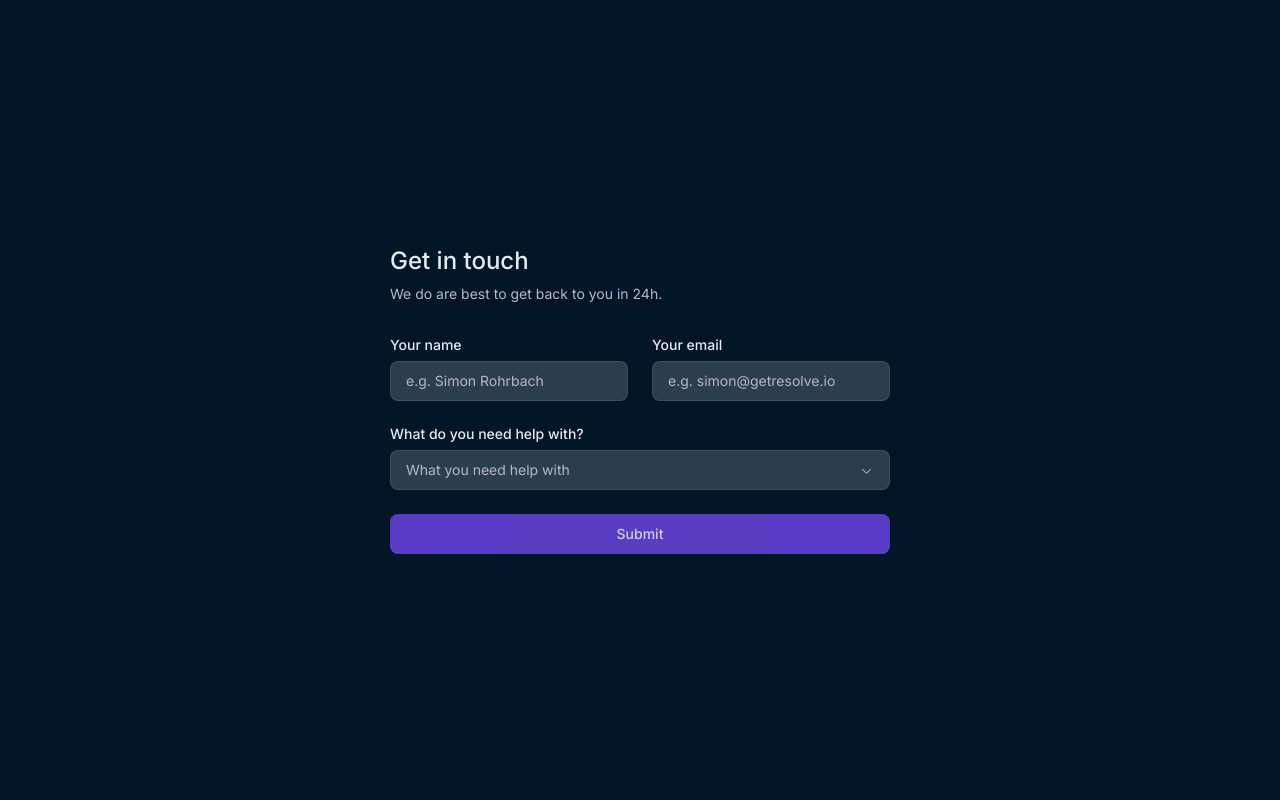
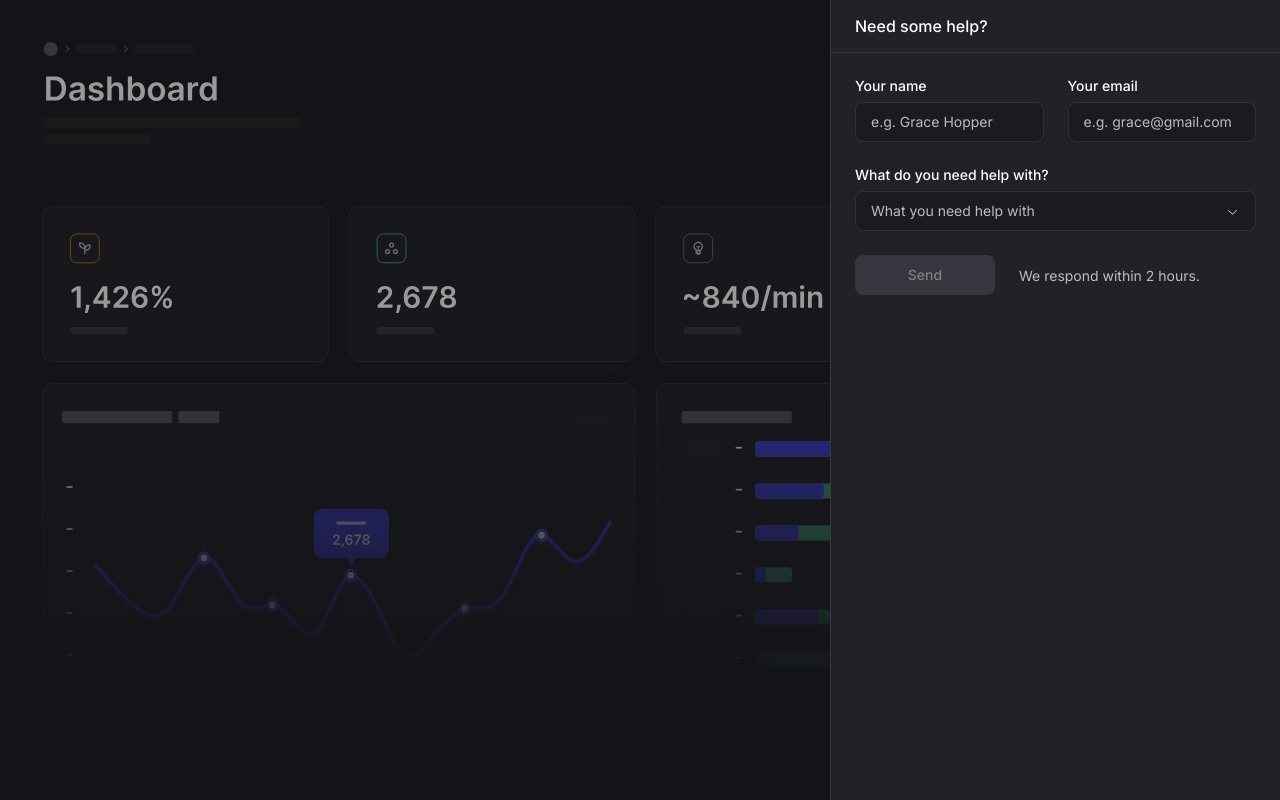
Before and after one commit to team-plain/example-nextjs-floating-form, a Next.js app: page / in a window 1280 px wide. Built offline with nearby package versions, Linux system fonts and the light colour scheme.

Commit message:
Various UI changes and improvements

```diff
--- a/pages/index.tsx
+++ b/pages/index.tsx
@@ -2,6 +2,7 @@ import type { NextPage } from 'next';
 import Head from 'next/head';
 import { ContactForm } from '../src/components/contactForm';
 import styles from '../styles/pages/index.module.css';
+import { Layout } from '../src/components/layout';
 
 const Home: NextPage = () => {
   return (
@@ -12,7 +13,9 @@ const Home: NextPage = () => {
         <link rel="icon" href="/favicon.ico" />
       </Head>
 
-      <ContactForm />
+      <Layout>
+        <ContactForm />
+      </Layout>
     </>
   );
 };
--- a/src/components/button.module.css
+++ b/src/components/button.module.css
@@ -1,16 +1,16 @@
 .button {
     padding: 8px 16px;
     font-weight: 500;
-    --tw-bg-opacity: 1;
-    background-color: rgb(112 71 235 / var(--tw-bg-opacity));
-    --tw-text-opacity: 1;
-    color: rgb(255 255 255 / var(--tw-text-opacity));
+    background: #4747eb;
+    color: var(--textColor);
     border-radius: 8px;
     outline: none;
     border: none;
     display: block;
-    width: 100%;
+    max-width: 180px;
     line-height: 24px;
+    transition: background 150ms linear;
+    position: relative;
 }
 
 .button:not(:disabled) {
@@ -18,10 +18,38 @@
 }
 
 .button:hover:not(:disabled) {
-    --tw-bg-opacity: 1;
-    background-color: rgb(126 89 237 / var(--tw-bg-opacity));
+    background: #5050f0;
 }
 
 .button:disabled {
-    opacity: 0.8;
+    background: #cdccda1f;
+    color: #7f7e80;
 }
+
+
+.spinner {
+    --size: 18px;
+    position: absolute;
+    left: 50%;
+    top: 50%;
+    width: var(--size);
+    height: var(--size);
+    border: 2px solid #FFF;
+    border-bottom-color: transparent;
+    border-radius: 50%;
+    display: inline-block;
+    box-sizing: border-box;
+    animation: rotation 1s linear infinite;
+}
+
+@keyframes rotation {
+    0% {
+        transform: translate3d(-50%, -50%, 0) rotate(0deg);
+    }
+    70% {
+        transform: translate3d(-50%, -50%, 0) rotate(200deg);
+    }
+    100% {
+        transform: translate3d(-50%, -50%, 0) rotate(360deg);
+    }
+}
--- a/src/components/button.tsx
+++ b/src/components/button.tsx
@@ -2,14 +2,15 @@ import styles from './button.module.css';
 
 interface ButtonProps {
   label: string;
-  isLoading: boolean;
-  isDisabled: boolean;
+  isLoading?: boolean;
+  isDisabled?: boolean;
 }
 
 export function Button(props: ButtonProps) {
   return (
     <button type="submit" className={styles.button} disabled={props.isDisabled}>
-      {props.label}
+      {props.isLoading && <span className={styles.spinner} />}
+      <span style={{ opacity: props.isLoading ? 0 : 1 }}>{props.label}</span>
     </button>
   );
 }
--- a/src/components/checkbox.module.css
+++ b/src/components/checkbox.module.css
@@ -1,6 +1,7 @@
 .label {
   display: flex;
   align-items: center;
+  cursor: pointer;
 }
 
 .checkbox {
@@ -15,8 +16,8 @@
   border-radius: 6px;
   outline: none;
   border: none;
+  margin-right: 8px;
   cursor: pointer;
-  margin-right: 8px;
 }
 
 .checkbox:hover {
--- a/src/components/contactForm.module.css
+++ b/src/components/contactForm.module.css
@@ -1,23 +1,3 @@
-.header {
-    margin-bottom: 32px;
-}
-
-.title {
-    font-weight: 500;
-    margin-bottom: 8px;
-    font-size: 24px;
-}
-
-.description {
-    line-height: 1.5;
-    color: var(--textColorMuted);
-}
-
-.paragraph {
-    color: rgb(108 108 132);
-    line-height: 24px;
-}
-
 .basicDetails {
     display: grid;
     grid-template-columns: 1fr 1fr;
@@ -28,5 +8,16 @@
     display: flex;
     flex-direction: column;
     gap: 24px;
-    width: 500px;
 }
+
+.buttonRow {
+    display: grid;
+    grid-template-columns: 140px 1fr;
+    gap: 24px;
+}
+
+.eta {
+    display: flex;
+    align-items: center;
+    color: var(--textColorMuted);
+}
--- a/src/components/contactForm.tsx
+++ b/src/components/contactForm.tsx
@@ -6,8 +6,6 @@ import styles from './contactForm.module.css';
 import { Textarea } from './textarea';
 import { Checkbox } from './checkbox';
 import { Button } from './button';
-
-import _ from 'lodash';
 
 import { toast } from 'react-hot-toast';
 import { RequestBody } from '../../pages/api/contact-form';
@@ -161,23 +159,13 @@ export function ContactForm() {
   }
 
   return (
-    <div>
-      <div className={styles.header}>
-        <h2 className={styles.title}>Get in touch</h2>
-        <p className={styles.description}>We do are best to get back to you in 24h.</p>
-      </div>
-
     <form className={styles.form} onSubmit={onSubmit}>
       <div className={styles.basicDetails}>
         <FormField label="Your name">
-            <TextInput value={name} onChange={setFullName} placeholder="e.g. Simon Rohrbach" />
+          <TextInput value={name} onChange={setFullName} placeholder="e.g. Grace Hopper" />
         </FormField>
         <FormField label="Your email">
-            <TextInput
-              value={email}
-              onChange={setEmailAddress}
-              placeholder="e.g. simon@getresolve.io"
-            />
+          <TextInput value={email} onChange={setEmailAddress} placeholder="e.g. grace@gmail.com" />
         </FormField>
       </div>
       <FormField label="What do you need help with?">
@@ -195,11 +183,7 @@ export function ContactForm() {
             label="What did you find?"
             helpText="The more descriptive the better. We _love_ fixing bugs but we need to be able to reproduce them first."
           >
-              <Textarea
-                value={bugDescription}
-                onChange={setBugDescription}
-                placeholder="When I..."
-              />
+            <Textarea value={bugDescription} onChange={setBugDescription} placeholder="When I..." />
           </FormField>
           <FormField label="Is this really bad?">
             <Checkbox
@@ -245,11 +229,7 @@ export function ContactForm() {
       {formType === 'question' && (
         <>
           <FormField label="What's on your mind?">
-              <Textarea
-                value={question}
-                onChange={setQuestion}
-                placeholder="Enter your question…"
-              />
+            <Textarea value={question} onChange={setQuestion} placeholder="Enter your question…" />
           </FormField>
         </>
       )}
@@ -277,8 +257,10 @@ export function ContactForm() {
         </>
       )}
 
-        <Button label="Submit" isLoading={false} isDisabled={isProcessing || !formType} />
+      <div className={styles.buttonRow}>
+        <Button label="Send" isLoading={isProcessing} isDisabled={isProcessing || !formType} />
+        <div className={styles.eta}>We respond within 2 hours.</div>
+      </div>
     </form>
-    </div>
   );
 }
--- /dev/null
+++ b/src/components/layout.module.css
@@ -0,0 +1,62 @@
+
+
+
+.layout {
+    --sidebarWidth: 450px;
+    --contentPadding: 42px;
+    --contentWidth: 900px;
+    --borderColor: #cdccda1f;
+
+    display: grid;
+    grid-template-columns: 1fr var(--sidebarWidth);
+    width: 100%;
+    height: 100%;
+    overflow: hidden;
+}
+
+.header {
+    border-bottom: 1px solid var(--borderColor);
+}
+
+.title {
+    font-weight: 500;
+    font-size: 16px;
+    padding: 16px 24px;
+}
+
+.main {
+    background-color: var(--background); /* Must match SVG */
+    background-image: url('/images/background.svg');
+    background-size: 900px;
+    background-repeat: no-repeat;
+    background-position: center var(--contentPadding);
+    position: relative;
+}
+
+.main::after {
+    content: "";
+    display: block;
+    position: absolute;
+    top: 0;
+    left: 0;
+    width: 100%;
+    height: 100%;
+    background: rgba(0, 0, 0, 0.4);
+}
+
+/* This must match the above defined CSS variables. */
+/* We can't use our CSS variables here since they are not available in media queries */
+@media screen and (max-width: calc(450px + 42px * 2 + 900px)) {
+    .main {
+        background-position: var(--contentPadding) var(--contentPadding);
+    }
+}
+
+.aside {
+    border-left: 1px solid var(--borderColor);
+    overflow-y: auto;
+}
+
+.asideContent {
+    padding: 24px;
+}
--- /dev/null
+++ b/src/components/layout.tsx
@@ -0,0 +1,19 @@
+import styles from './layout.module.css';
+
+interface Props {
+  children: React.ReactNode;
+}
+
+export function Layout(props: Props) {
+  return (
+    <div className={styles.layout}>
+      <main className={styles.main}></main>
+      <aside className={styles.aside}>
+        <div className={styles.header}>
+          <h2 className={styles.title}>Need some help?</h2>
+        </div>
+        <div className={styles.asideContent}>{props.children}</div>
+      </aside>
+    </div>
+  );
+}
--- a/src/components/texarea.module.css
+++ b/src/components/texarea.module.css
@@ -11,6 +11,7 @@
     font-size: 14px;
     line-height: 24px;
     resize: vertical;
+    min-height: 100px;
 }
 
 .textarea::placeholder {
--- a/styles/globals.css
+++ b/styles/globals.css
@@ -1,10 +1,4 @@
-@font-face {
-  font-family: 'Circularpro book';
-  src: url('https://assets.website-files.com/6347244ba8d63489ba51c08e/6347244ba8d634111651c0ca_CircularPro-Book.otf') format('opentype');
-  font-weight: 400;
-  font-style: normal;
-  font-display: swap;
-}
+@import url('https://fonts.googleapis.com/css2?family=Inter:wght@400;500&display=swap');
 
 *, *::before, *::after {
   box-sizing: border-box;
@@ -23,6 +17,8 @@ body {
   background: var(--background);
   color: var(--textColor);
   font-size: 14px;
+  font-weight: 400;
+  font-family: 'Inter', sans-serif;
 }
 
 img, picture, video, canvas, svg {
@@ -42,18 +38,15 @@ p, h1, h2, h3, h4, h5, h6 {
   display: flex;
   flex-direction: column;
   height: 100%;
-  align-items: center;
-  justify-content: center;
 }
 
 :root {
-  --background: #031627;
-  --textColor: #e6ebef;
-  --textColorMuted: #b7b6c9;
-
-  --inputBackground: #2c3d4c;
-  --inputBackgroundSelected: #7047eb;
+  --background: #222128;
+  --textColor: #FFFFFF;
+  --textColorMuted: #BDBCBE;
+  --inputBackground: #1b1a1f;
+  --inputBackgroundSelected: #4747eb;
   --inputBoxShadow: 0 0 0 1px #cdccda1f inset;
   --inputBoxShadowHover: 0 0 0 1px #aaaac73d inset;
-  --inputBoxShadowFocus: 0 0 0 2px #7047eb;
+  --inputBoxShadowFocus: 0 0 0 2px #4747eb;
 }
```
Also changed, not shown: public/images/background.svg (added). Lines whose indentation alone changed are shown as unchanged.
